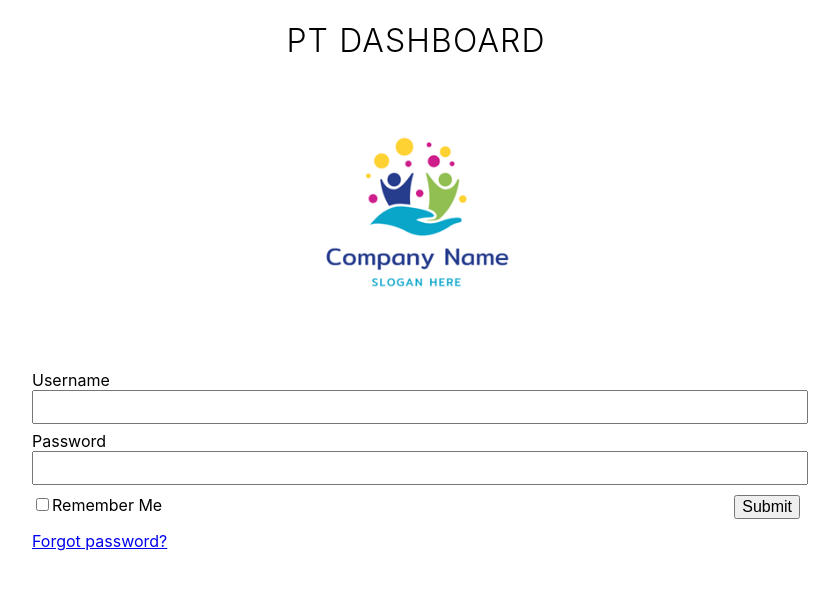
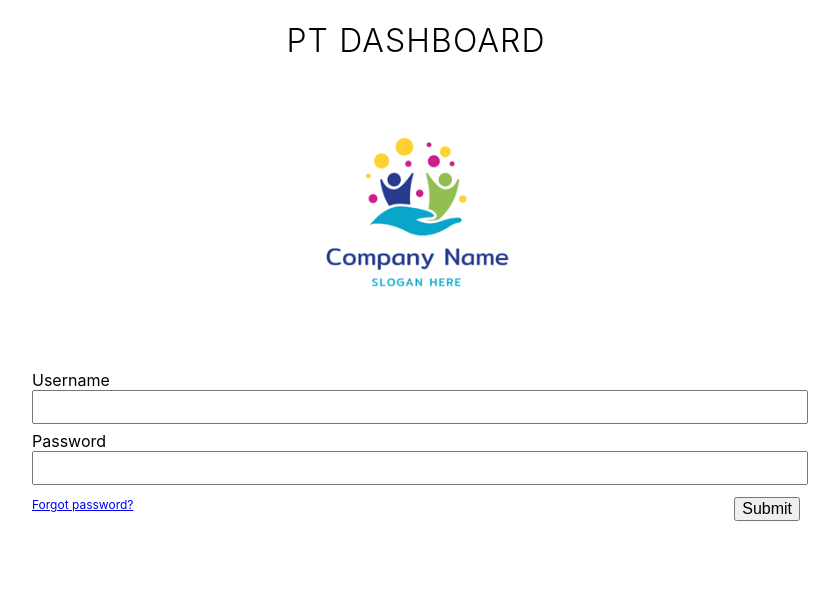
Before and after one commit to jlato89/Parent_Teacher_Dashboard, a React (Create React App) app in the folder client/: page / in a window 1280 px wide. Shown: the top 590 px of the page, without its empty margins (224-1063 px from the left). Built offline with nearby package versions, Linux system fonts and the light colour scheme; the HTML template or start-up script is replaced by a standard one.

Commit message:
changed fontsize and commented-out remember me

```diff
--- a/client/src/pages/Login.js
+++ b/client/src/pages/Login.js
@@ -30,7 +30,7 @@ class Login extends Component {
     e.preventDefault();
 
     const userData = {
-      email: this.state.email,
+      userName: this.state.userName,
       password: this.state.password
     };
 
@@ -89,10 +89,10 @@ class Login extends Component {
             />
           </div>
           <div style={{ marginTop: '10px' }}>
-            <input type='checkbox' name='rememberMe' />
-            <label>Remember Me</label>
+            {/* <input type='checkbox' name='rememberMe' />
+            <label>Remember Me</label> */}
             <input style={{ float: 'right', fontSize: '1rem' }} type='submit' />
-            <p>
+            <p style={{ fontSize: '.75rem' }}>
               <a href='/resetpsw'>Forgot password?</a>
             </p>
           </div>
```
